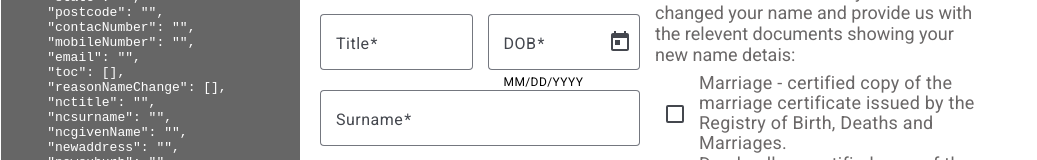
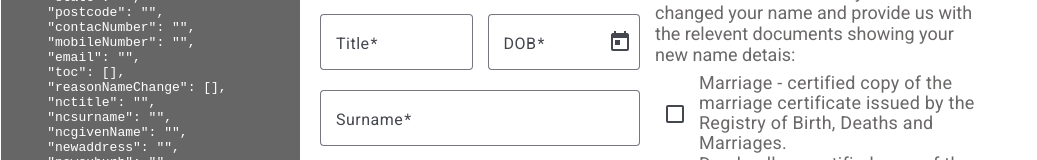
Before and after one commit to kumaruidivloper/angular-forms-tutorial, an Angular app: page / in a window 1280 px wide. Shown: the part 225-385 px from the top of the page, without its empty margins (0-1037 px from the left). Built offline with nearby package versions, Linux system fonts and the light colour scheme.

Commit message:
samll update

```diff
--- a/src/app/app.html
+++ b/src/app/app.html
@@ -25,8 +25,8 @@
         </mat-form-field>
         <mat-form-field appearance="outline">
             <mat-label>DOB</mat-label>
-            <input matInput [matDatepicker]="dob" formControlName="dob">
-            <mat-hint>MM/DD/YYYY</mat-hint>
+            <input matInput [matDatepicker]="dob" formControlName="dob" placeholder="MM/DD/YYYY">
+            <mat-hint></mat-hint>
             <mat-datepicker-toggle matIconSuffix [for]="dob"></mat-datepicker-toggle>
             <mat-datepicker #dob></mat-datepicker>
         </mat-form-field>
```
